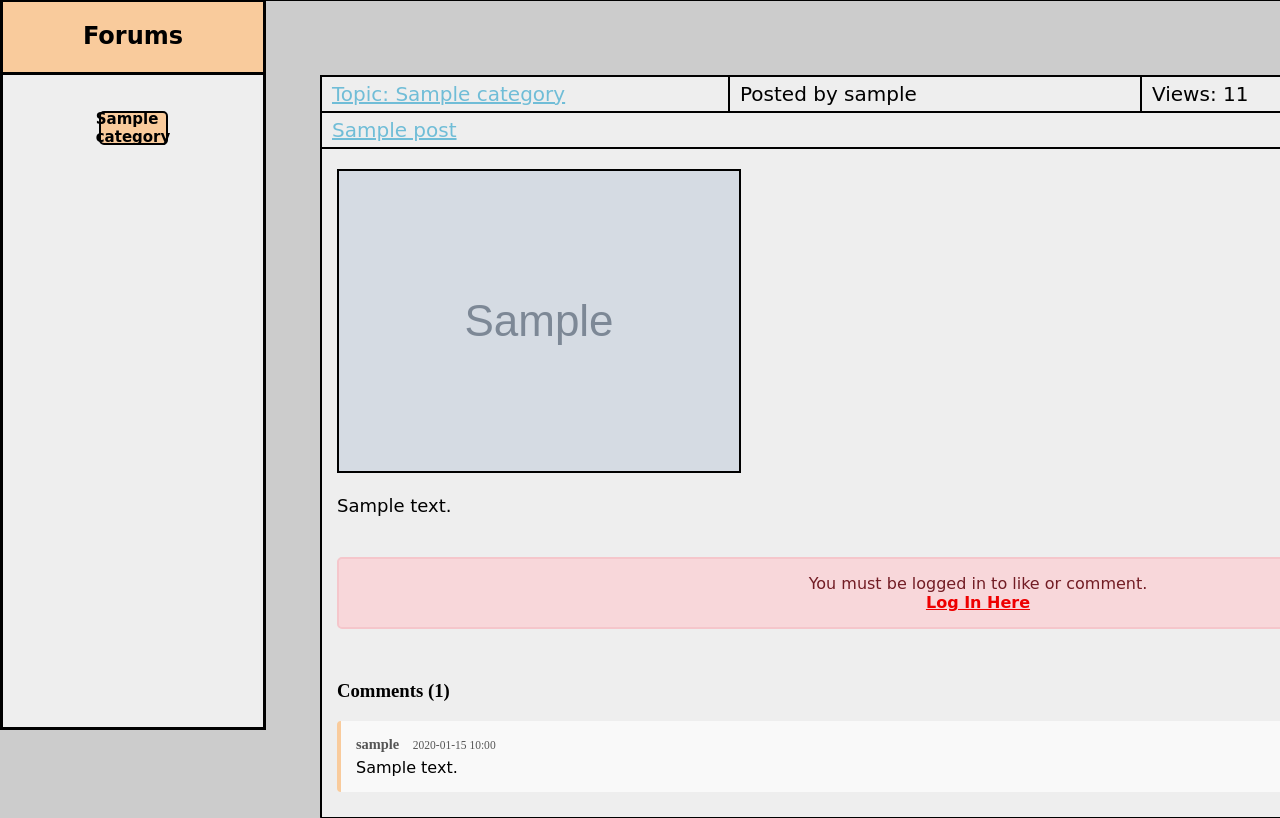
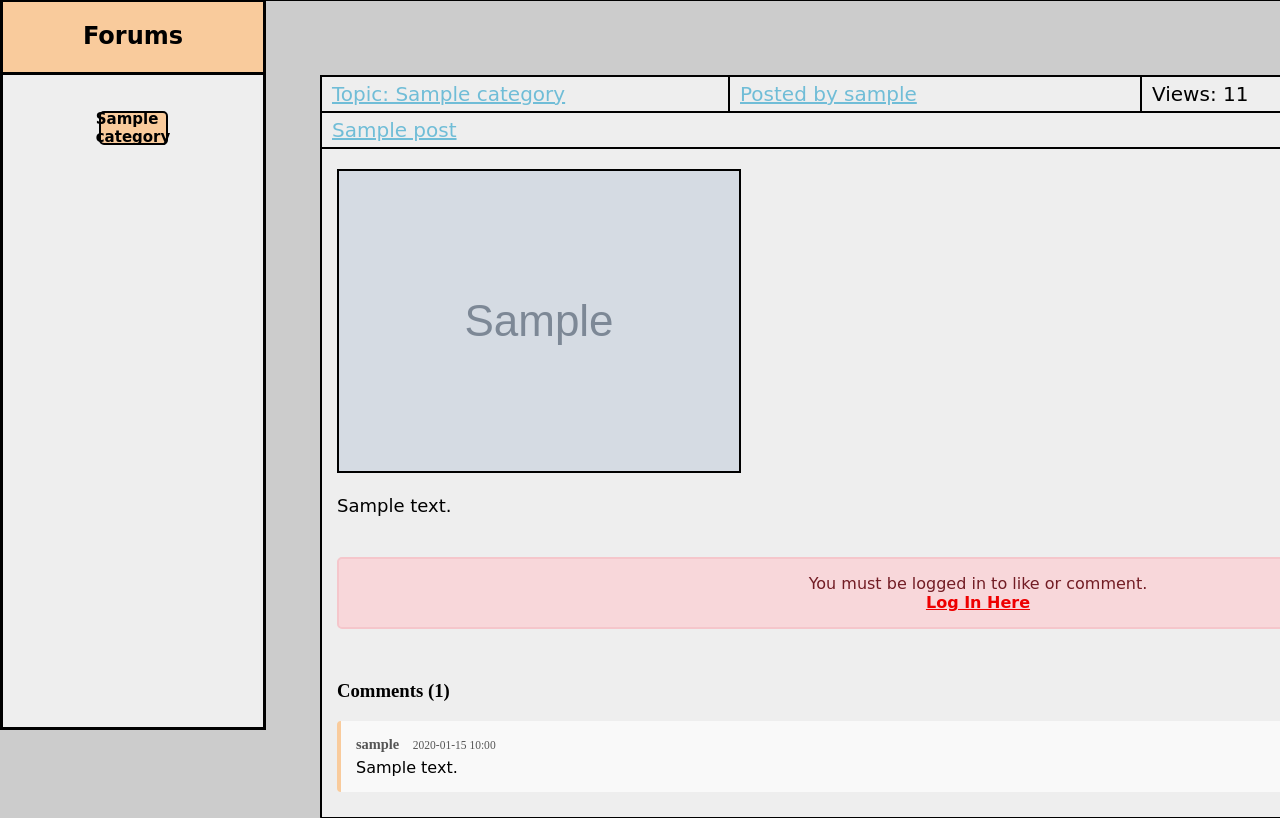
Before and after one commit to Jack-MacLeod1/Forums-WAD2-Team-8E, a Django app: page /post/1/ in a window 1280 px wide; the page is wider, and only the part inside the window is pictured. Shown: the part 71-889 px from the top of that part. Run offline with Django 3.2, Linux system fonts and the light colour scheme; tables that the repository leaves empty hold one stand-in row (values such as "Sample post"); grey boxes marked "Sample" are stand-in pictures.

Commit message:
Link to user pages from posts

```diff
--- a/forum_app/templates/forum_app/category.html
+++ b/forum_app/templates/forum_app/category.html
@@ -21,7 +21,7 @@
                     <div class="post-item">
                         <div class="post-top-info">
                             <a class="post-topic" href="{% url 'forum_app:show_category' category.slug %}">Topic: {{ post.category }}</a>
-                            <p class="poster">Posted by {{ post.creator.username }} </p>
+                            <a class="poster" href="{% url 'forum_app:profile' post.creator.username %}">Posted by {{ post.creator.username }} </a>
                             <p class="post-views">Views: {{ post.views }} </p>
                             <p class="post-date">{{ post.created_at }}</p>
                         </div>
--- a/forum_app/templates/forum_app/post.html
+++ b/forum_app/templates/forum_app/post.html
@@ -12,7 +12,7 @@
 <div class="post-item">
     <div class="post-top-info">
         <a class="post-topic" href="{% url 'forum_app:show_category' post.category.slug %}">Topic: {{ post.category.name }}</a>
-        <p class="poster">Posted by {{ post.creator.username }} </p>
+        <a class="poster" href="{% url 'forum_app:profile' post.creator.username %}">Posted by {{ post.creator.username }} </a>
         <p class="post-views">Views: {{ post.views }} </p>
         <p class="post-date">{{ post.created_at }}</p>
     </div>
--- a/forum_app/urls.py
+++ b/forum_app/urls.py
@@ -11,7 +11,6 @@ urlpatterns = [
     path('category/<slug:category_name_slug>/', views.show_category, name='show_category'),
     path('category/<slug:category_name_slug>/add_post/', views.add_post, name='add_post'),
     path("profile/<str:username>/", views.profile, name="profile"),
-    path("profile/<str:username>/", views.profile, name="profile"),
     path("post/<int:post_id>/", views.show_post, name="show_post"),
     path("post/<int:post_id>/like/", views.like_post, name="like_post"),
     path("post/<int:post_id>/comment/", views.add_comment, name="add_comment"),
--- a/static/css/category.css
+++ b/static/css/category.css
@@ -58,6 +58,11 @@
     margin-left: -2px;
     margin-right: -2px;
     border: 2px solid black;
+    color: rgb(112, 189, 215);
+}
+
+.poster:hover{
+    color:lightblue;
 }
 
 .post-views{
```
